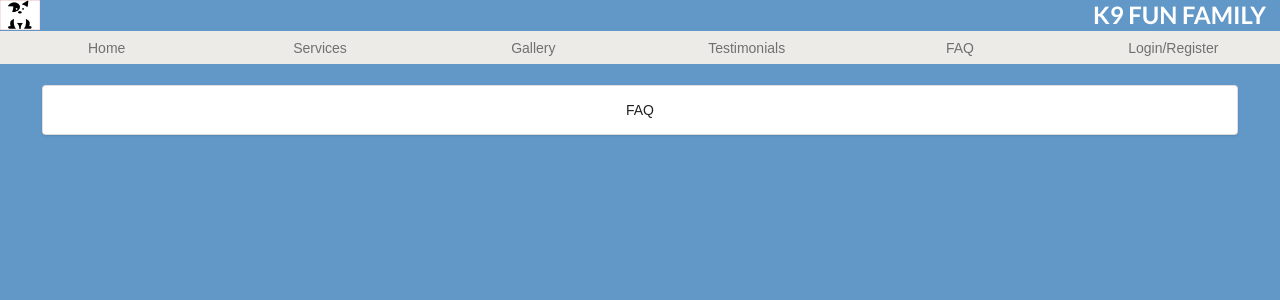
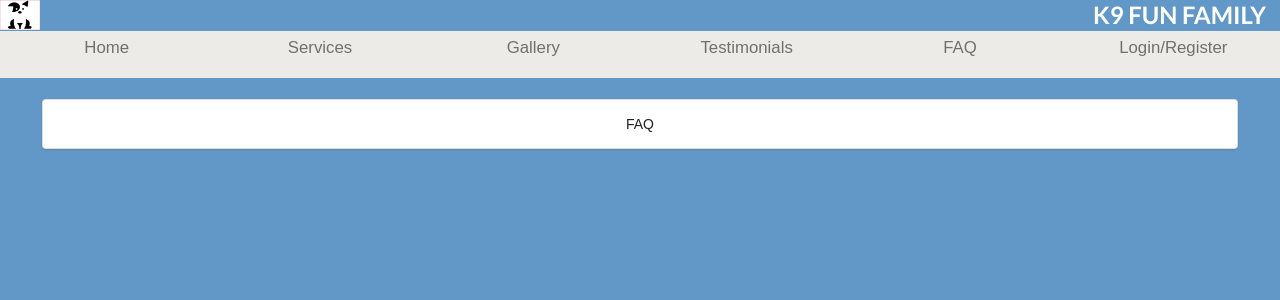
Before and after one commit to g-priime/loginPrototypeV0.0, a React (Create React App) app: page /FAQ in a window 1280 px wide. Shown: the top 300 px of the page. Built offline with nearby package versions, Linux system fonts and the light colour scheme.

Commit message:
Update head.css

```diff
--- a/src/components/head.css
+++ b/src/components/head.css
@@ -19,7 +19,8 @@ a:focus >div {
 }
 
 .container-head {
-    height: 33px;
+    height: 47px;
+    font-size: 120%;
 }
 
 div,h1 {
```
